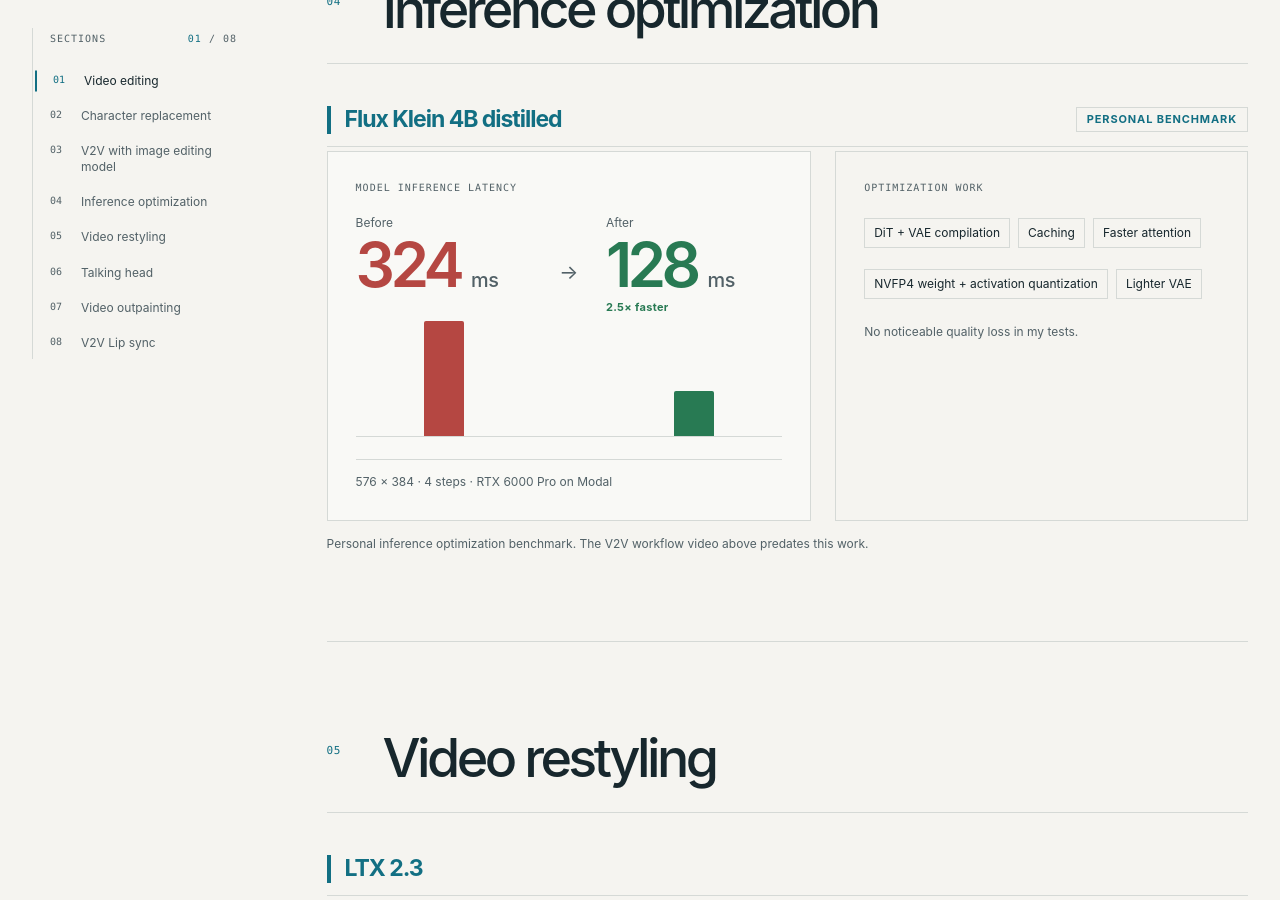
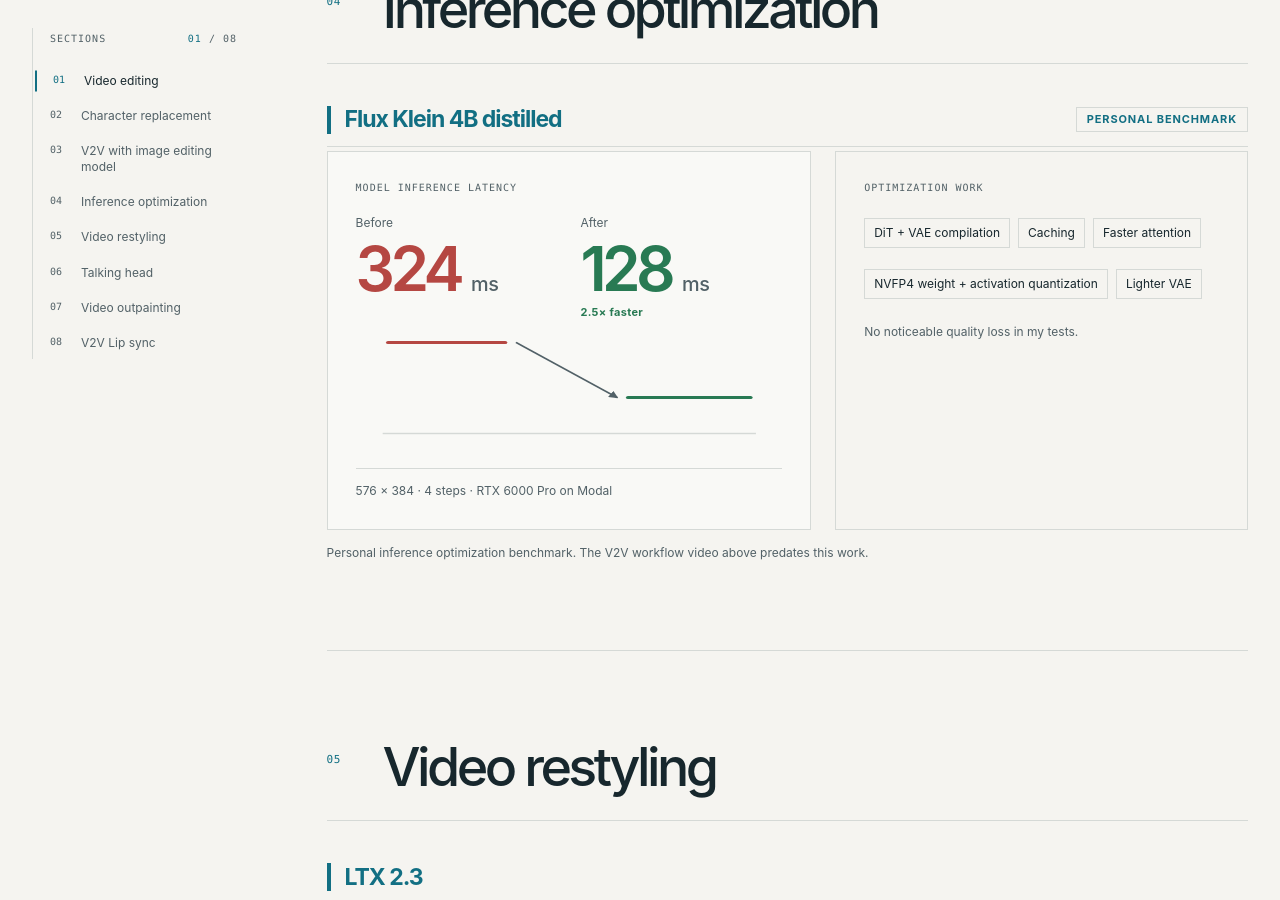
Before and after one commit to Yuvrajxms09/Yuvrajxms09.github.io, a Jekyll site: the page built from work/index.html, in a window 1280 px wide and 900 px high, scrolled down 5243 px. Built offline with Jekyll 4.4.1, drawn with Linux system fonts in a browser that asks for light colours.

Commit message:
Show latency reduction as a scaled slope chart

```diff
--- a/assets/css/work.scss
+++ b/assets/css/work.scss
@@ -184,18 +184,20 @@
 .inference-latency, .inference-methods { min-width: 0; padding: clamp(18px, 2.3vw, 28px); border: 1px solid $line; }
 .inference-latency { background: rgba(255, 255, 255, .38); }
 .inference-eyebrow { margin: 0 0 19px; color: $muted; font-family: ui-monospace, SFMono-Regular, Menlo, monospace; font-size: 10px; letter-spacing: .1em; text-transform: uppercase; }
-.inference-latency-values { position: relative; display: grid; grid-template-columns: minmax(0, 1fr) 28px minmax(0, 1fr); align-items: stretch; gap: clamp(10px, 1.8vw, 24px); }
-.inference-latency-values::after { position: absolute; right: 0; bottom: 0; left: 0; height: 1px; background: $line; content: ""; }
-.inference-result { display: grid; min-width: 0; grid-template-rows: 14px 58px 14px 116px; align-content: start; gap: 7px; }
-.inference-result-label { grid-row: 1; color: $muted; font-size: 12px; }
-.inference-result strong { grid-row: 2; align-self: center; color: $ink; font-size: clamp(38px, 5.2vw, 62px); font-weight: 570; letter-spacing: -.075em; line-height: .92; white-space: nowrap; }
+.inference-latency-values { display: grid; grid-template-columns: repeat(2, minmax(0, 1fr)); gap: clamp(10px, 1.8vw, 24px); }
+.inference-result { display: grid; min-width: 0; align-content: start; gap: 7px; }
+.inference-result-label { color: $muted; font-size: 12px; }
+.inference-result strong { color: $ink; font-size: clamp(38px, 5.2vw, 62px); font-weight: 570; letter-spacing: -.075em; line-height: .92; white-space: nowrap; }
 .inference-result strong small { color: $muted; font-size: .32em; font-weight: 550; letter-spacing: -.02em; }
 .inference-result--baseline strong { color: $latency-slow; }
 .inference-result--optimized strong { color: $latency-fast; }
-.inference-arrow { grid-row: 1; grid-column: 2; justify-self: center; align-self: start; margin-top: 43px; color: $muted; font-size: 20px; }
-.inference-bar { grid-row: 4; align-self: end; justify-self: center; width: 40px; height: 100%; border-radius: 2px 2px 0 0; background: $latency-slow; }
-.inference-result--optimized .inference-bar { height: 39.5%; background: $latency-fast; }
-.inference-speedup { grid-row: 3; align-self: center; color: $latency-fast; font-size: 11px; font-weight: 700; letter-spacing: .03em; }
+.inference-speedup { color: $latency-fast; font-size: 11px; font-weight: 700; letter-spacing: .03em; }
+.inference-slope { display: block; width: 100%; height: 116px; margin-top: 9px; overflow: visible; }
+.inference-slope-baseline { stroke: $line; stroke-width: 1.5; }
+.inference-slope-before { stroke: $latency-slow; stroke-width: 3; stroke-linecap: round; }
+.inference-slope-after { stroke: $latency-fast; stroke-width: 3; stroke-linecap: round; }
+.inference-slope-connector { color: $muted; stroke: currentColor; stroke-width: 1.5; marker-end: url(#inference-slope-arrowhead); }
+.inference-slope-arrowhead { fill: $muted; }
 .inference-conditions { margin: 22px 0 0; padding-top: 13px; border-top: 1px solid $line; color: $muted; font-size: 12px; }
 .inference-methods .inference-eyebrow { margin-bottom: 16px; }
 .inference-methods ul { display: flex; flex-wrap: wrap; gap: 8px; margin: 0; padding: 0; list-style: none; }
--- a/work/index.html
+++ b/work/index.html
@@ -158,16 +158,24 @@
                   <div class="inference-result inference-result--baseline">
                     <span class="inference-result-label">Before</span>
                     <strong>324 <small>ms</small></strong>
-                    <span class="inference-bar" aria-hidden="true"></span>
                   </div>
-                  <span class="inference-arrow" aria-hidden="true">→</span>
                   <div class="inference-result inference-result--optimized">
                     <span class="inference-result-label">After</span>
                     <strong>128 <small>ms</small></strong>
                     <span class="inference-speedup">2.5× faster</span>
-                    <span class="inference-bar" aria-hidden="true"></span>
                   </div>
                 </div>
+                <svg class="inference-slope" viewBox="0 0 320 112" preserveAspectRatio="none" aria-hidden="true" focusable="false">
+                  <defs>
+                    <marker id="inference-slope-arrowhead" markerWidth="7" markerHeight="7" refX="6" refY="3.5" orient="auto" markerUnits="userSpaceOnUse">
+                      <path class="inference-slope-arrowhead" d="M0 0 L7 3.5 L0 7 Z" />
+                    </marker>
+                  </defs>
+                  <line class="inference-slope-baseline" x1="20" y1="100" x2="300" y2="100" />
+                  <line class="inference-slope-before" x1="24" y1="12" x2="112" y2="12" />
+                  <line class="inference-slope-connector" x1="120" y1="12" x2="196" y2="65.23" />
+                  <line class="inference-slope-after" x1="204" y1="65.23" x2="296" y2="65.23" />
+                </svg>
                 <p class="inference-conditions">576 × 384 · 4 steps · RTX 6000 Pro on Modal</p>
               </div>
               <div class="inference-methods">
```
Also changed, not shown: other parts of work/index.html (+1 -1 lines).
